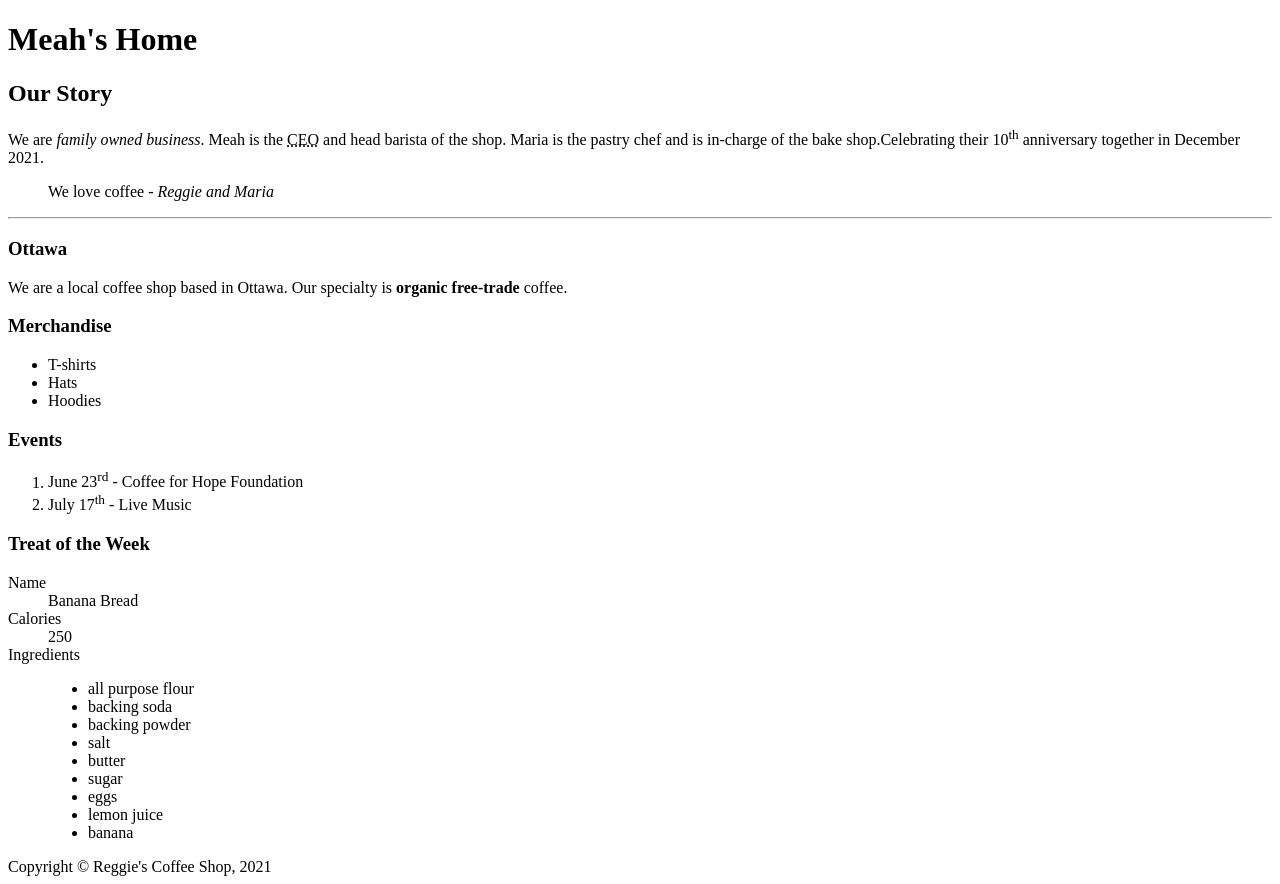
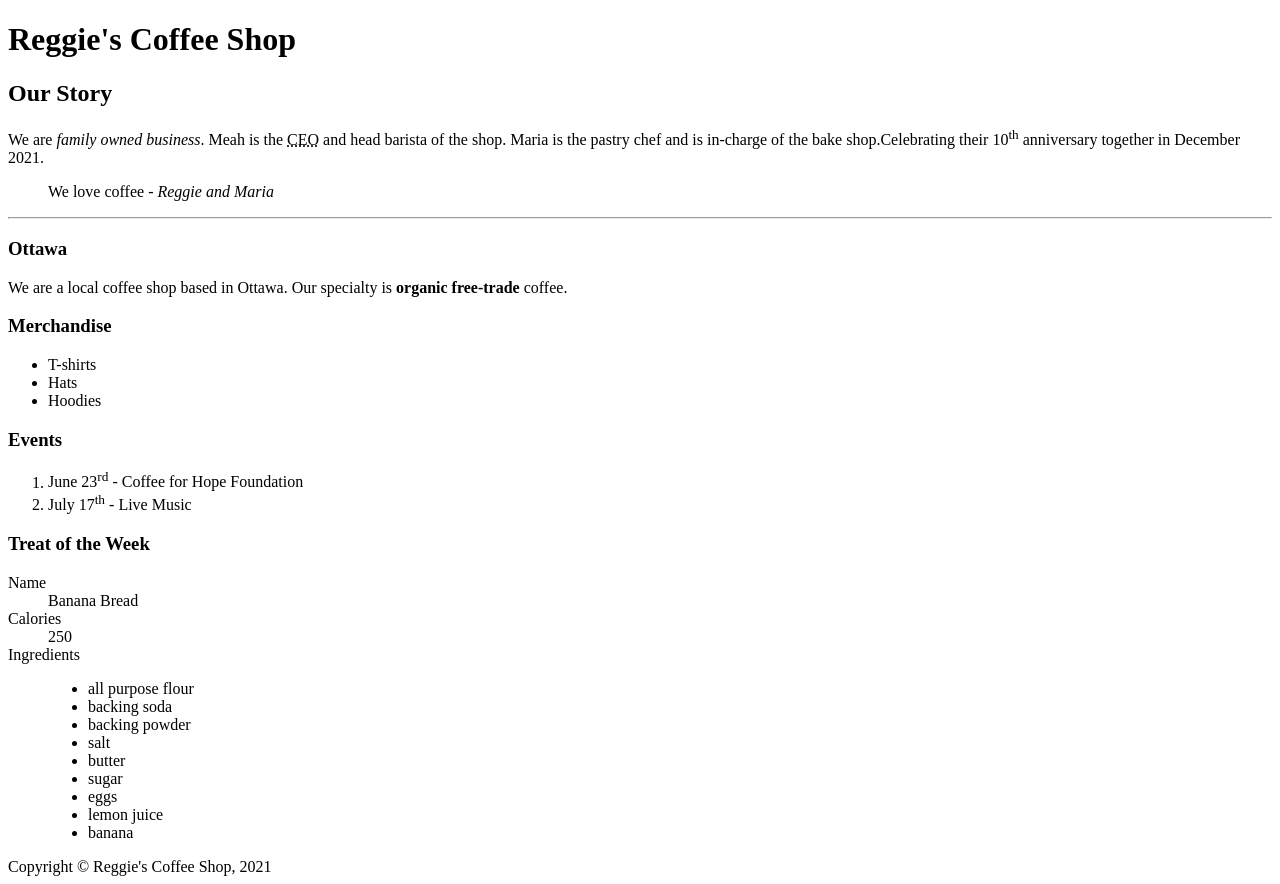
Before and after one commit to phun0024/phun0024.github.io, a plain HTML site: page week3/index.html in a window 1280 px wide. Drawn offline with Linux system fonts and the light colour scheme.

Commit message:
Edit the title

```diff
--- a/week3/index.html
+++ b/week3/index.html
@@ -3,7 +3,7 @@
 
     <head>
         <meta charset="UTF-8">
-        <title>Meah's Home</title>
+        <title>Reggie's Coffee Shop</title>
     </head>
 
     <body>
@@ -11,7 +11,7 @@
         <!-- h1 is the most important heading we can use 6 levels of headings from h1 to h6 -->
         <!-- Site Header -->
         <header>
-            <h1>Meah's Home</h1>
+            <h1>Reggie's Coffee Shop</h1>
         </header>
 
             <!-- Starting main content of the page -->
```
